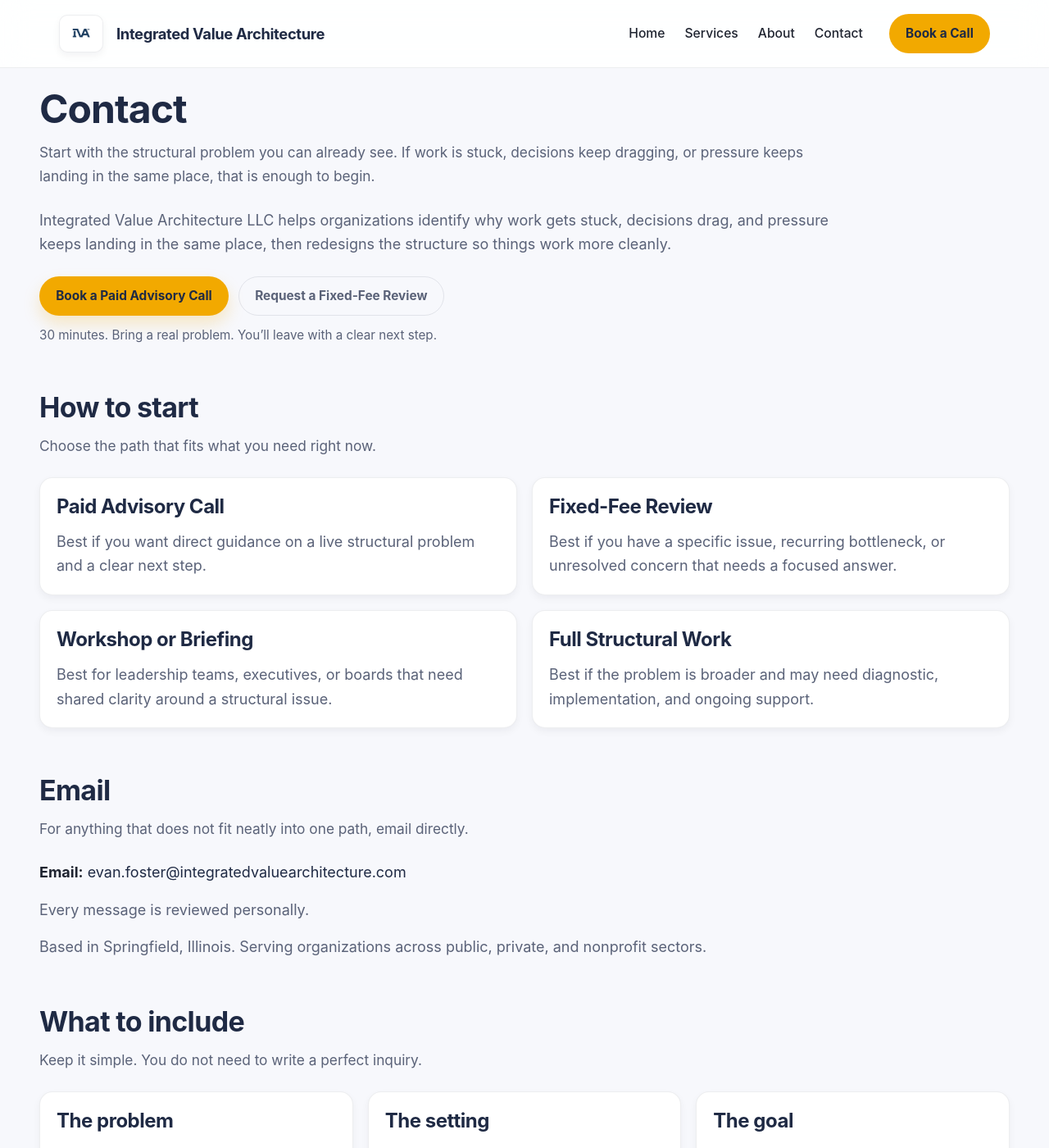
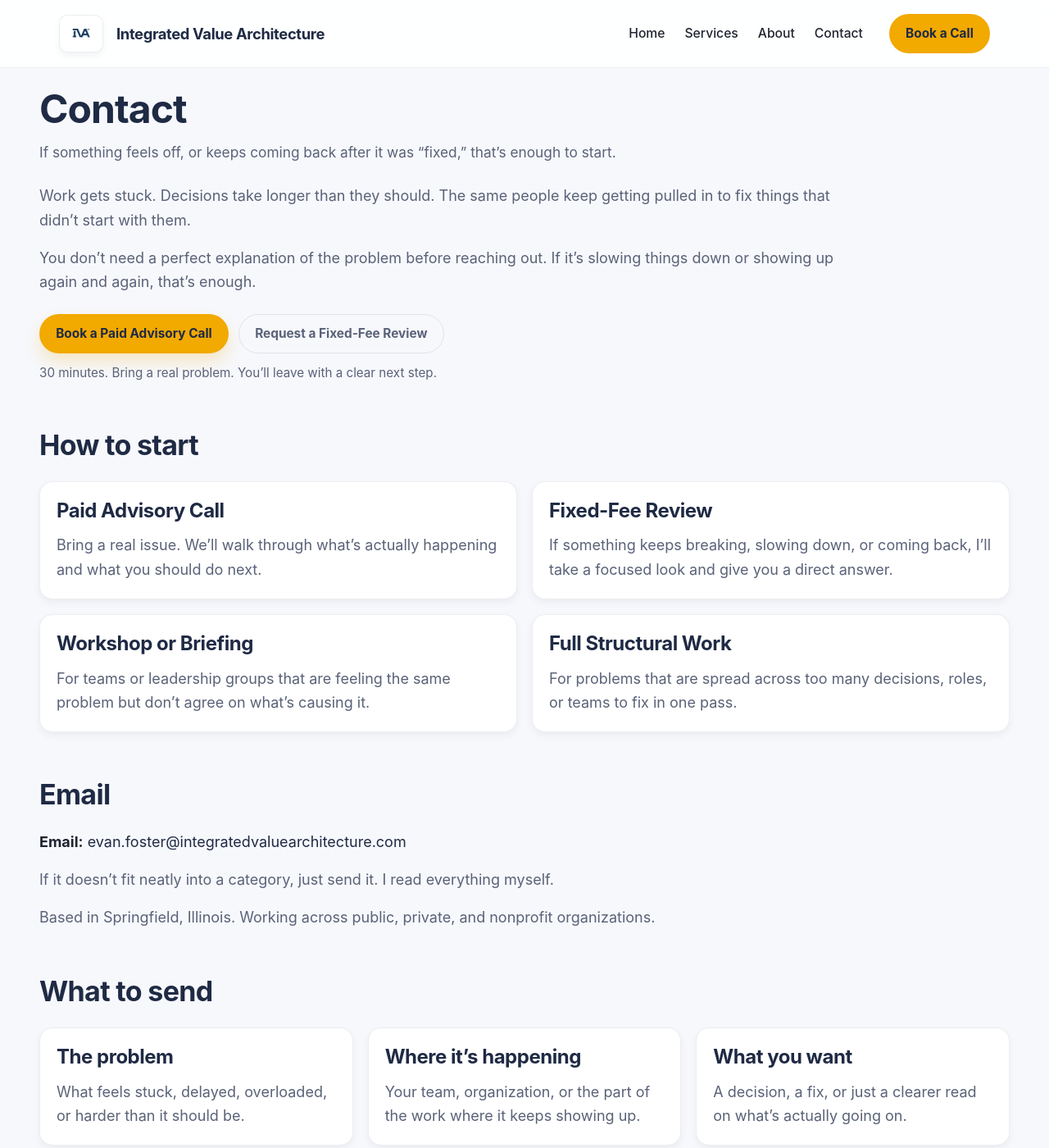
Before and after one commit to efost7873/integratedvaluearchitecture.com, a Jekyll site: the page built from contact.html, in a window 1280 px wide and 1400 px high. Shown: the whole window at 82% size. Built offline with Jekyll 4.4.1, drawn with Linux system fonts in a browser that asks for light colours; some of the changed text lies outside the part shown.

Commit message:
Revise contact page content for clarity and engagement

```diff
--- a/contact.html
+++ b/contact.html
@@ -2,7 +2,7 @@
 layout: default
 title: Contact
 seo_title: Contact | Integrated Value Architecture LLC
-seo_description: Book a paid advisory call, request a fixed-fee review, or contact Evan Micheal Foster of Integrated Value Architecture LLC about workshops, briefings, diagnostics, implementation, and ongoing support.
+seo_description: If work is stuck, decisions keep dragging, or the same people keep getting buried, reach out. Start with a paid advisory call or email directly.
 ---
 
 <div class="iva-page">
@@ -12,12 +12,16 @@ seo_description: Book a paid advisory call, request a fixed-fee review, or conta
     <div class="section-header">
       <h1>Contact</h1>
       <p class="section-subtitle">
-        Start with the structural problem you can already see. If work is stuck, decisions keep dragging, or pressure keeps landing in the same place, that is enough to begin.
+        If something feels off, or keeps coming back after it was “fixed,” that’s enough to start.
       </p>
     </div>
 
     <p>
-      Integrated Value Architecture LLC helps organizations identify why work gets stuck, decisions drag, and pressure keeps landing in the same place, then redesigns the structure so things work more cleanly.
+      Work gets stuck. Decisions take longer than they should. The same people keep getting pulled in to fix things that didn’t start with them.
+    </p>
+
+    <p>
+      You don’t need a perfect explanation of the problem before reaching out. If it’s slowing things down or showing up again and again, that’s enough.
     </p>
 
     <div class="iva-btn-row">
@@ -30,43 +34,39 @@ seo_description: Book a paid advisory call, request a fixed-fee review, or conta
     </p>
   </section>
 
+
   <section id="contact-paths">
     <div class="section-header">
       <h2>How to start</h2>
-      <p class="section-subtitle">
-        Choose the path that fits what you need right now.
-      </p>
     </div>
 
     <div class="grid grid-2">
       <div class="card">
         <h3>Paid Advisory Call</h3>
-        <p>Best if you want direct guidance on a live structural problem and a clear next step.</p>
+        <p>Bring a real issue. We’ll walk through what’s actually happening and what you should do next.</p>
       </div>
 
       <div class="card">
         <h3>Fixed-Fee Review</h3>
-        <p>Best if you have a specific issue, recurring bottleneck, or unresolved concern that needs a focused answer.</p>
+        <p>If something keeps breaking, slowing down, or coming back, I’ll take a focused look and give you a direct answer.</p>
       </div>
 
       <div class="card">
         <h3>Workshop or Briefing</h3>
-        <p>Best for leadership teams, executives, or boards that need shared clarity around a structural issue.</p>
+        <p>For teams or leadership groups that are feeling the same problem but don’t agree on what’s causing it.</p>
       </div>
 
       <div class="card">
         <h3>Full Structural Work</h3>
-        <p>Best if the problem is broader and may need diagnostic, implementation, and ongoing support.</p>
+        <p>For problems that are spread across too many decisions, roles, or teams to fix in one pass.</p>
       </div>
     </div>
   </section>
 
+
   <section id="contact-email">
     <div class="section-header">
       <h2>Email</h2>
-      <p class="section-subtitle">
-        For anything that does not fit neatly into one path, email directly.
-      </p>
     </div>
 
     <p>
@@ -75,65 +75,62 @@ seo_description: Book a paid advisory call, request a fixed-fee review, or conta
     </p>
 
     <p>
-      Every message is reviewed personally.
+      If it doesn’t fit neatly into a category, just send it. I read everything myself.
     </p>
 
     <p>
-      Based in Springfield, Illinois. Serving organizations across public, private, and nonprofit sectors.
+      Based in Springfield, Illinois. Working across public, private, and nonprofit organizations.
     </p>
   </section>
 
+
   <section id="contact-what-to-send">
     <div class="section-header">
-      <h2>What to include</h2>
-      <p class="section-subtitle">
-        Keep it simple. You do not need to write a perfect inquiry.
-      </p>
+      <h2>What to send</h2>
     </div>
 
     <div class="grid grid-3">
       <div class="card">
         <h3>The problem</h3>
-        <p>What feels stuck, overloaded, delayed, or harder than it should be.</p>
+        <p>What feels stuck, delayed, overloaded, or harder than it should be.</p>
       </div>
 
       <div class="card">
-        <h3>The setting</h3>
-        <p>Your organization type, team context, or where the issue is showing up.</p>
+        <h3>Where it’s happening</h3>
+        <p>Your team, organization, or the part of the work where it keeps showing up.</p>
       </div>
 
       <div class="card">
-        <h3>The goal</h3>
-        <p>What you want to get clearer on, fix, or decide next.</p>
+        <h3>What you want</h3>
+        <p>A decision, a fix, or just a clearer read on what’s actually going on.</p>
       </div>
     </div>
   </section>
 
+
   <section id="contact-expect">
     <div class="section-header">
-      <h2>What to expect</h2>
-      <p class="section-subtitle">
-        The point is a clear next step, not an intake maze.
-      </p>
+      <h2>What happens next</h2>
     </div>
 
     <div class="grid grid-2">
       <div class="card">
-        <h3>Direct review</h3>
-        <p>Every inquiry is reviewed personally. There is no automated routing and no layered intake process.</p>
+        <h3>You hear back directly</h3>
+        <p>No routing, no intake system, no layers. It comes to me.</p>
       </div>
 
       <div class="card">
-        <h3>Clear next step</h3>
-        <p>You will get a response that helps clarify fit and the best way to start.</p>
+        <h3>You get a clear next step</h3>
+        <p>Either a way to start, or a straight answer if it’s not a fit.</p>
       </div>
     </div>
   </section>
 
+
   <section id="contact-cta" class="iva-cta-section">
-    <h2>Start with the problem you can already see</h2>
+    <h2>Start with what’s already happening</h2>
     <p>
-      If work is stuck, decisions keep dragging, or pressure keeps landing in the same place, that is enough to begin.
+      If work is stuck, decisions are dragging, or the same people keep getting buried, that’s enough to start.
     </p>
 
     <div class="iva-btn-row">
```
